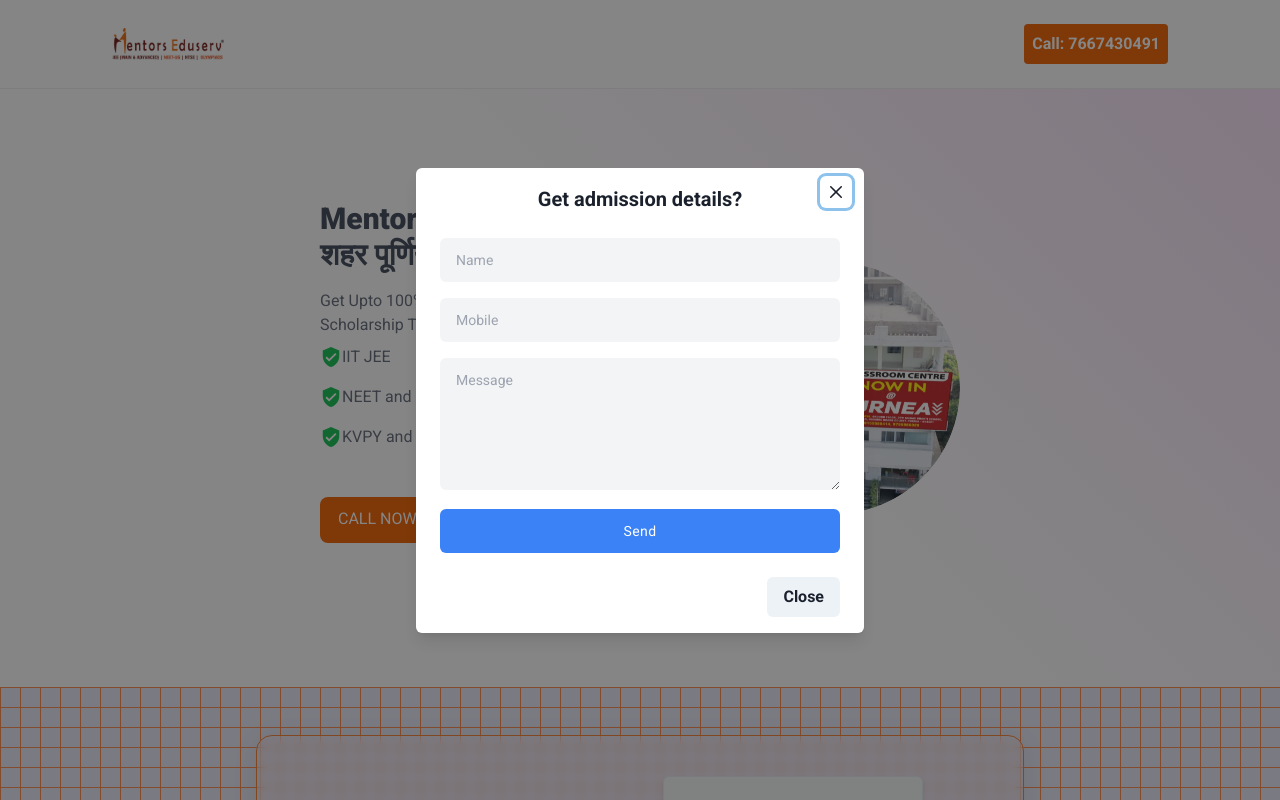
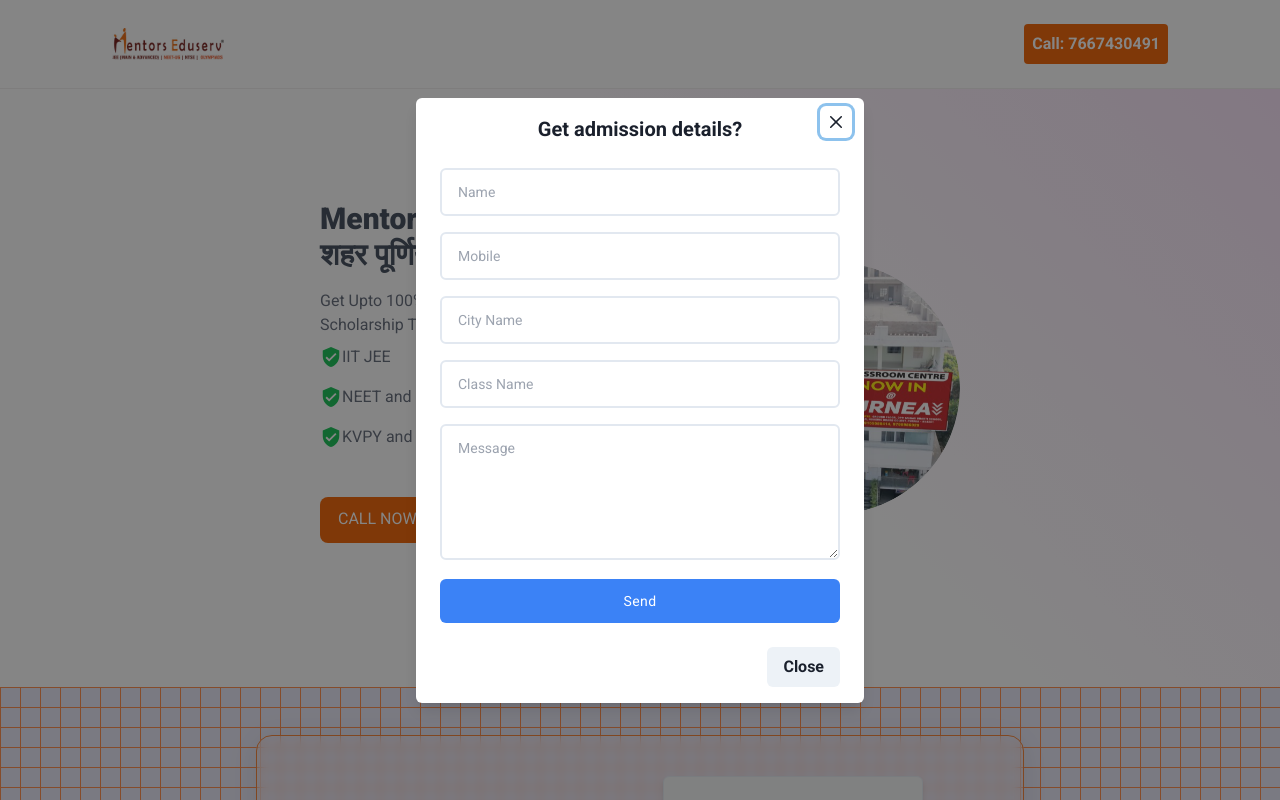
Before and after one commit to indian-developers/mentors-eduserv-purnea, a React (Vite) app: page / in a window 1280 px wide. Shown: the top 800 px of the page. Built offline with nearby package versions, Linux system fonts and the light colour scheme.

Commit message:
popup contact form change

```diff
--- a/src/Components/ContactPop.jsx
+++ b/src/Components/ContactPop.jsx
@@ -64,6 +64,8 @@
                 setFormData({
                     name: '',
                     mobile: '',
+                    city: '',
+                    class: '',
                     message: '',
                 });
                 onClose(); // Close the modal after successful submission
@@ -86,7 +88,7 @@
                             <form
                                 className="ml-auto space-y-4"
                                 method="post"
-                                action="https://sheetdb.io/api/v1/1fj6x5rl697sp"
+                                action="https://sheetdb.io/api/v1/hvp7xk2tx9tmk"
                                 id="sheetdb-form"
                                 onSubmit={handleSubmit}
                             >
@@ -97,7 +99,7 @@
                                     required
                                     value={formData.name}
                                     onChange={handleInputChange}
-                                    className="w-full rounded-md py-3 px-4 bg-gray-100 text-gray-800 text-sm outline-blue-500 focus:bg-transparent"
+                                    className="w-full rounded-md py-3 px-4 bg-white border-2 text-gray-800 text-sm outline-blue-500 focus:bg-transparent"
                                 />
                                 <input
                                     type="number"
@@ -106,7 +108,25 @@
                                     required
                                     value={formData.mobile}
                                     onChange={handleInputChange}
-                                    className="w-full rounded-md py-3 px-4 bg-gray-100 text-gray-800 text-sm outline-blue-500 focus:bg-transparent"
+                                    className="w-full rounded-md py-3 px-4 bg-white border-2 text-gray-800 text-sm outline-blue-500 focus:bg-transparent"
+                                />
+                                <input
+                                    type="text"
+                                    placeholder="City Name"
+                                    name="city"
+                                    required
+                                    value={formData.city}
+                                    onChange={handleInputChange}
+                                    className="w-full rounded-md py-3 px-4 bg-white border-2 text-gray-800 text-sm outline-blue-500 focus:bg-transparent"
+                                />
+                                <input
+                                    type="number"
+                                    placeholder="Class Name"
+                                    name="class"
+                                    required
+                                    value={formData.class}
+                                    onChange={handleInputChange}
+                                    className="w-full rounded-md py-3 px-4 bg-white border-2 text-gray-800 text-sm outline-blue-500 focus:bg-transparent"
                                 />
                                 {/* Hidden field for the current date and time */}
                                 <input type="hidden" id="currentDateTime" name="currentDateTime" />
@@ -117,7 +137,7 @@
                                     required
                                     value={formData.message}
                                     onChange={handleInputChange}
-                                    className="w-full rounded-md px-4 bg-gray-100 text-gray-800 text-sm pt-3 outline-blue-500 focus:bg-transparent"
+                                    className="w-full rounded-md px-4 border-2 bg-white text-gray-800 text-sm pt-3 outline-blue-500 focus:bg-transparent"
                                 ></textarea>
                                 <button
                                     type="submit"
```
